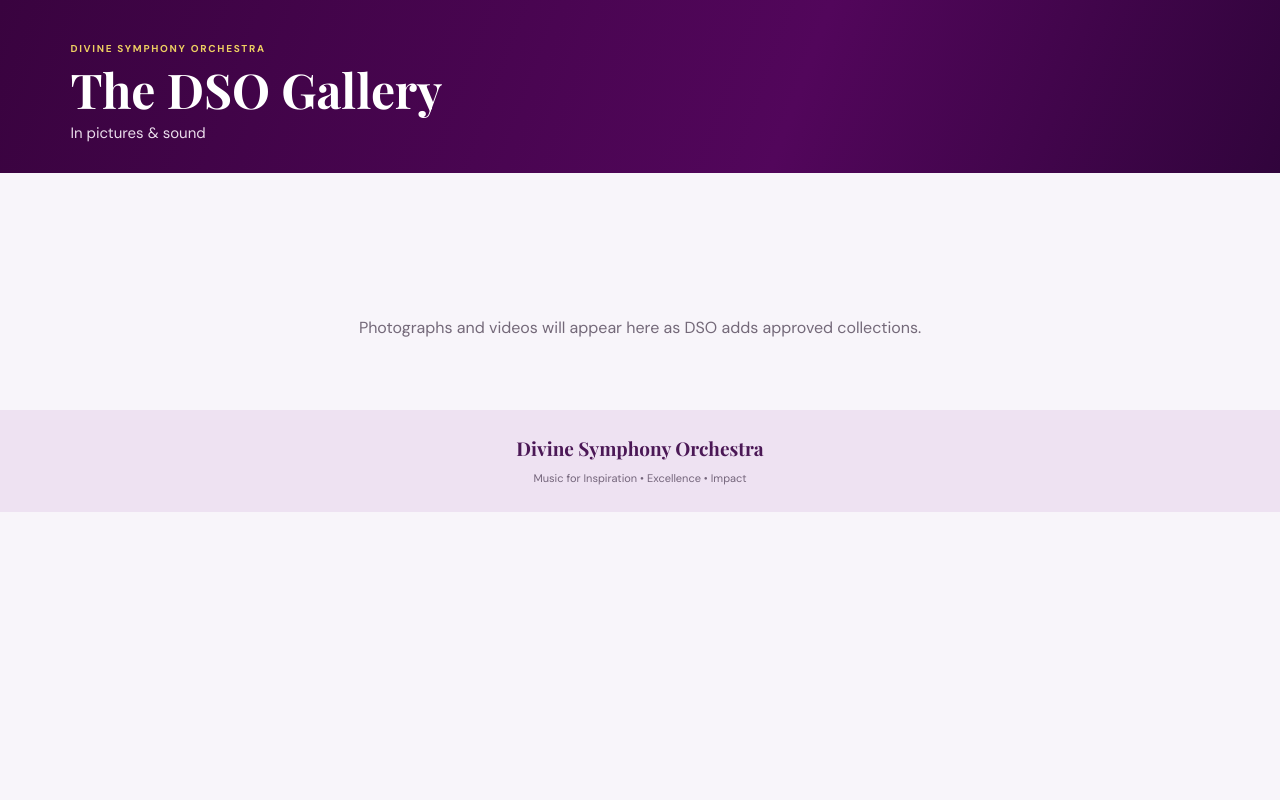
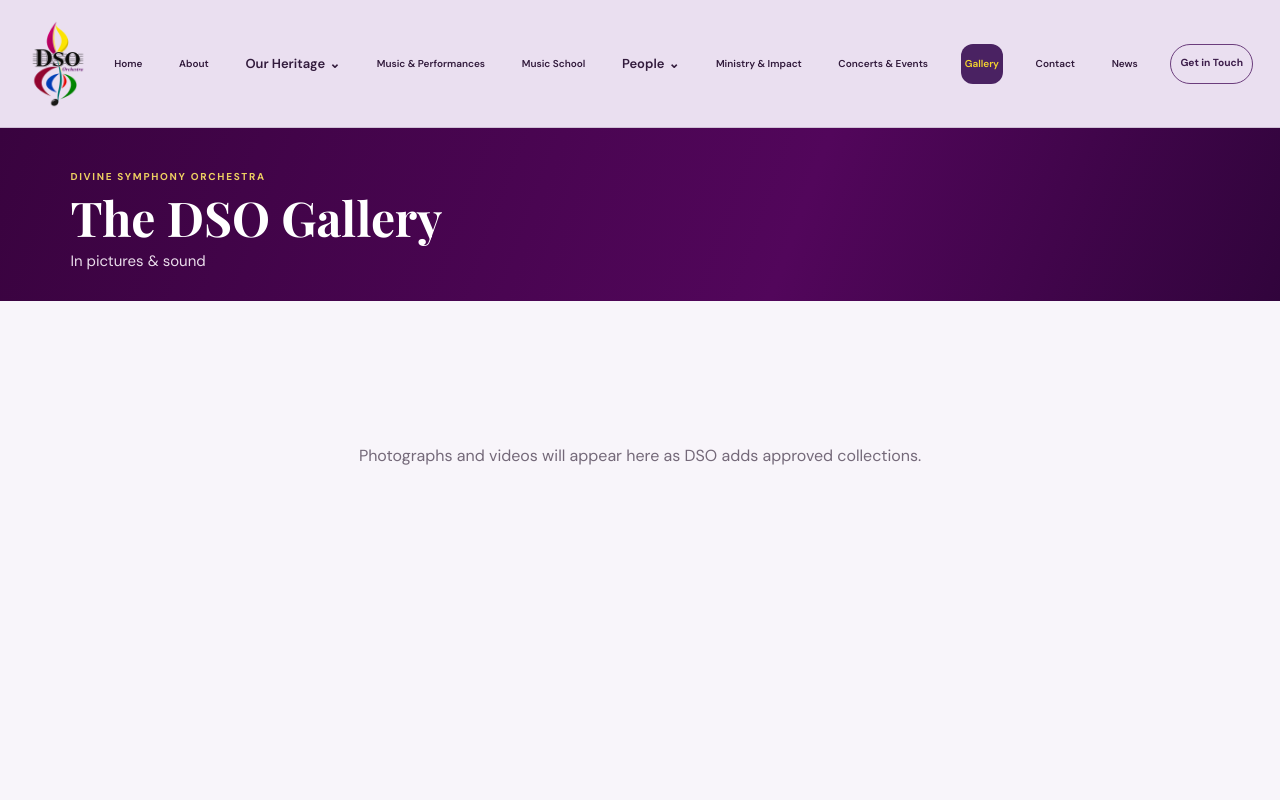
Before and after one commit to Divinesymphonyorchestra20/Divine-Symphony-Orchestra, a Next.js app: page /gallery in a window 1280 px wide. Shown: the top 800 px of the page. Built offline with nearby package versions, Linux system fonts and the light colour scheme; a web font is replaced by a local one.

Commit message:
Use shared public layout on app/gallery/page.tsx

```diff
--- a/app/gallery/page.tsx
+++ b/app/gallery/page.tsx
@@ -1,5 +1,6 @@
 import type {Metadata} from "next";
 import GalleryExperience from "../../components/gallery-experience";
+import SitePageLayout from "../../components/site-page-layout";
 import {readHistoryContent,youtubeEmbedUrl} from "../../lib/history-cms";
 
 export const dynamic="force-dynamic";
@@ -55,9 +56,8 @@ export default async function GalleryPage(){
  if(legacyVideos.length){
   sections.push({id:"legacy-videos",title:"Videos",subtitle:"",date:"",items:legacyVideos.map(video=>({kind:"video" as const,id:video.id,video:{id:video.id,title:video.title,description:video.description,embed:video.embed}}))});
  }
- return <main className="dso-gallery-page">
+ return <SitePageLayout active="Gallery"><main className="dso-gallery-page">
   <header className="dso-gallery-hero"><p className="eyebrow">DIVINE SYMPHONY ORCHESTRA</p><h1>The DSO Gallery</h1><p>In pictures &amp; sound</p></header>
   <GalleryExperience sections={sections}/>
-  <footer className="dso-gallery-footer"><p>Divine Symphony Orchestra</p><span>Music for Inspiration • Excellence • Impact</span></footer>
- </main>;
+ </main></SitePageLayout>;
 }
```
